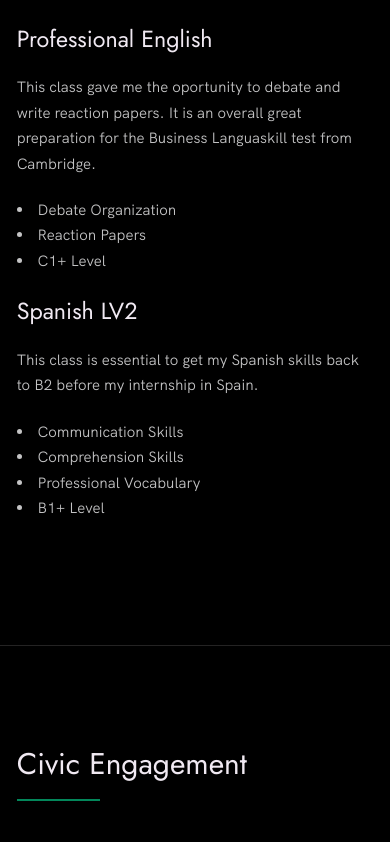
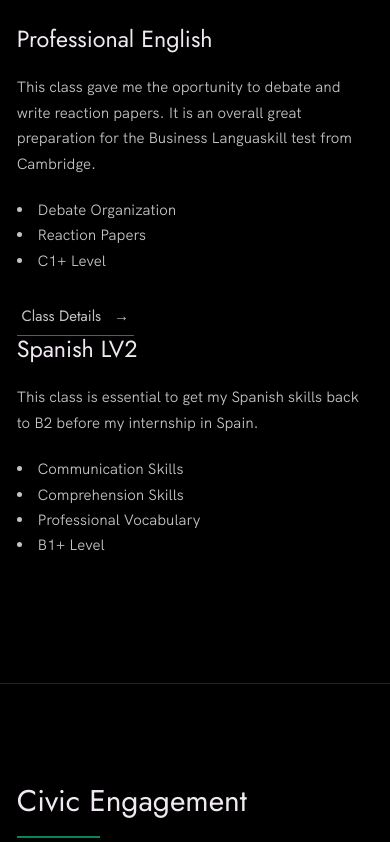
Before and after one commit to M4tt1s/eportfolio, a plain HTML site: page index.html in a window 390 px wide. Shown: the part 4053-4895 px from the top of the page. Drawn offline with Linux system fonts and the light colour scheme.

Commit message:
Updated Language layout

```diff
--- a/index.css
+++ b/index.css
@@ -546,6 +546,43 @@ body:not(.user-is-tabbing) a:focus {
     }
 }
 
+.inter__box {
+    display: flex;
+    align-items: center;
+}
+
+@media(max-width: 900px) {
+    .inter__box {
+        align-items: initial;
+        flex-direction: column-reverse;
+    }
+}
+
+/* .inter__box:not(:last-child) {
+    margin-bottom: 25rem;
+}
+
+@media(max-width: 500px) {
+    .inter__box:not(:last-child) {
+        margin-bottom: 20rem;
+    }
+} */
+
+.inter__links {
+    display: flex;
+    align-items: center;
+}
+
+.inter__text {
+    flex: 0 0 30%;
+}
+
+.inter__list {
+    /* list-style-type: square; */
+    list-style-position: inside;
+    margin-bottom: var(--gutter-normal);
+}
+
 /* --------------------------------------- */
 /* ----- About ----- */
 /* --------------------------------------- */
--- a/index.html
+++ b/index.html
@@ -179,24 +179,29 @@
         <div class="inter__image-box">
           <img src="./images/inter-mobility.png" class="inter__image" alt="International Mobility" />
         </div>
-        <div class="work__box">
-          <div class="work__text">
+        <div class="inter__box">
+          <div class="inter__text">
             <h3>Professional English</h3>
             <p>
               This class gave me the oportunity to debate and write reaction papers. It is an overall great preparation for the Business Languaskill test from Cambridge.
             </p>
-            <ul class="work__list">
+            <ul class="inter__list">
               <li>Debate Organization</li>
               <li>Reaction Papers</li>
               <li>C1+ Level</li>
             </ul>
+            <div class="inter__links">
+              <a href="http://formations.enseeiht.fr/fr/offre-de-formations/diplome-d-ingenieur-FC_DI/diplome-D/ingenieur-enseeiht-informatique-et-telecommunications-program-n7i5-171/ingenieur-enseeiht-informatique-et-telecommunications-2eme-annee-subprogram-n7i52-181/annee-2a-sn-fise-NDEN/choix-de-parcours-semestre-7-2a-sn-fise-N7ENA/semestre-7-sn-fise-parcours-architecture-systeme-et-reseaux-N7ENAA/soft-and-human-skills-N7EK01/professional-english-lv1-sem-7-N7EK01A.html" target="_blank" class="link__text" rel="noopener noreferrer">
+                Class Details <span>&rarr;</span>
+              </a>
+            </div>
 
-            <div class="work__text">
+            <div class="inter__text">
               <h3>Spanish LV2</h3>
               <p>
                 This class is essential to get my Spanish skills back to B2 before my internship in Spain.
               </p>
-              <ul class="work__list">
+              <ul class="inter__list">
                 <li>Communication Skills</li>
                 <li>Comprehension Skills</li>
                 <li>Professional Vocabulary</li>
```
